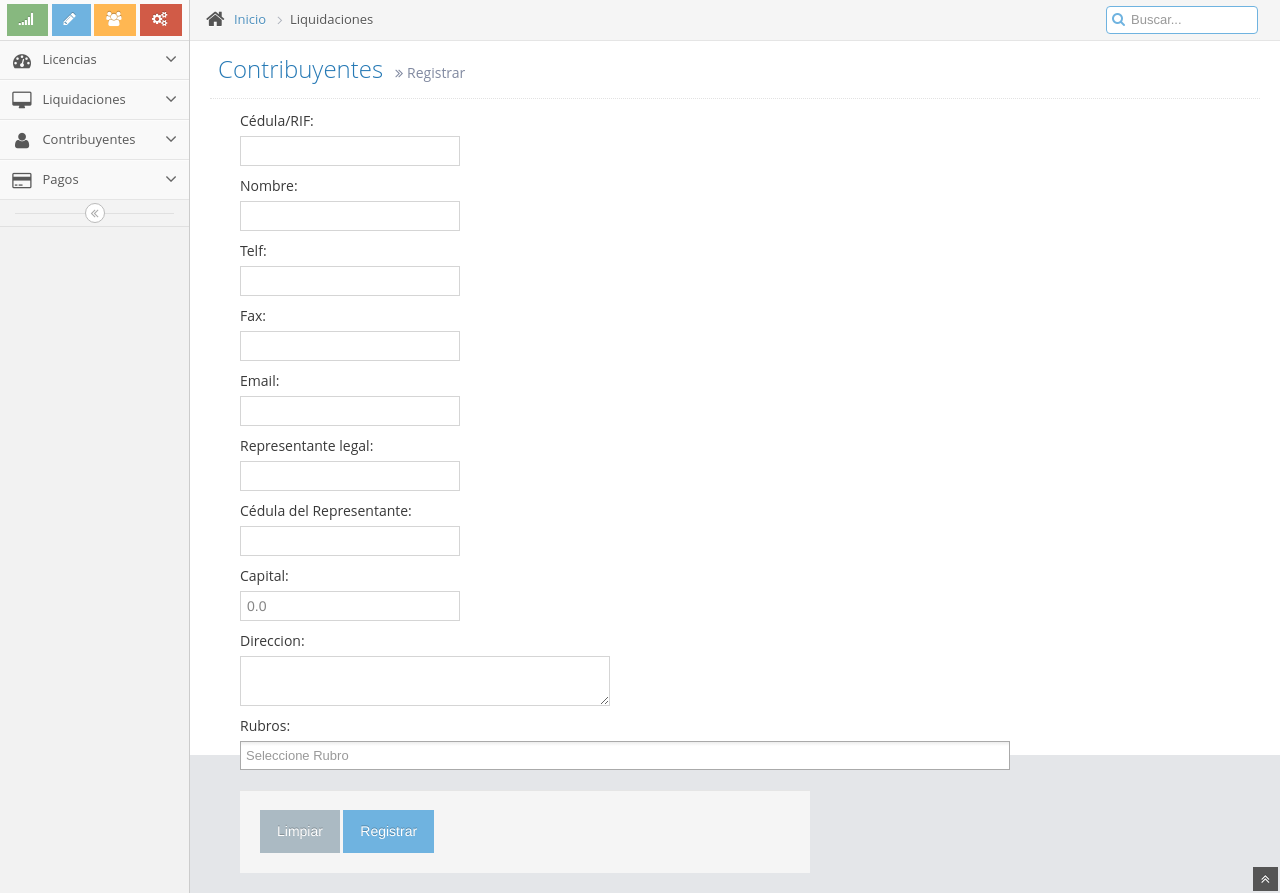
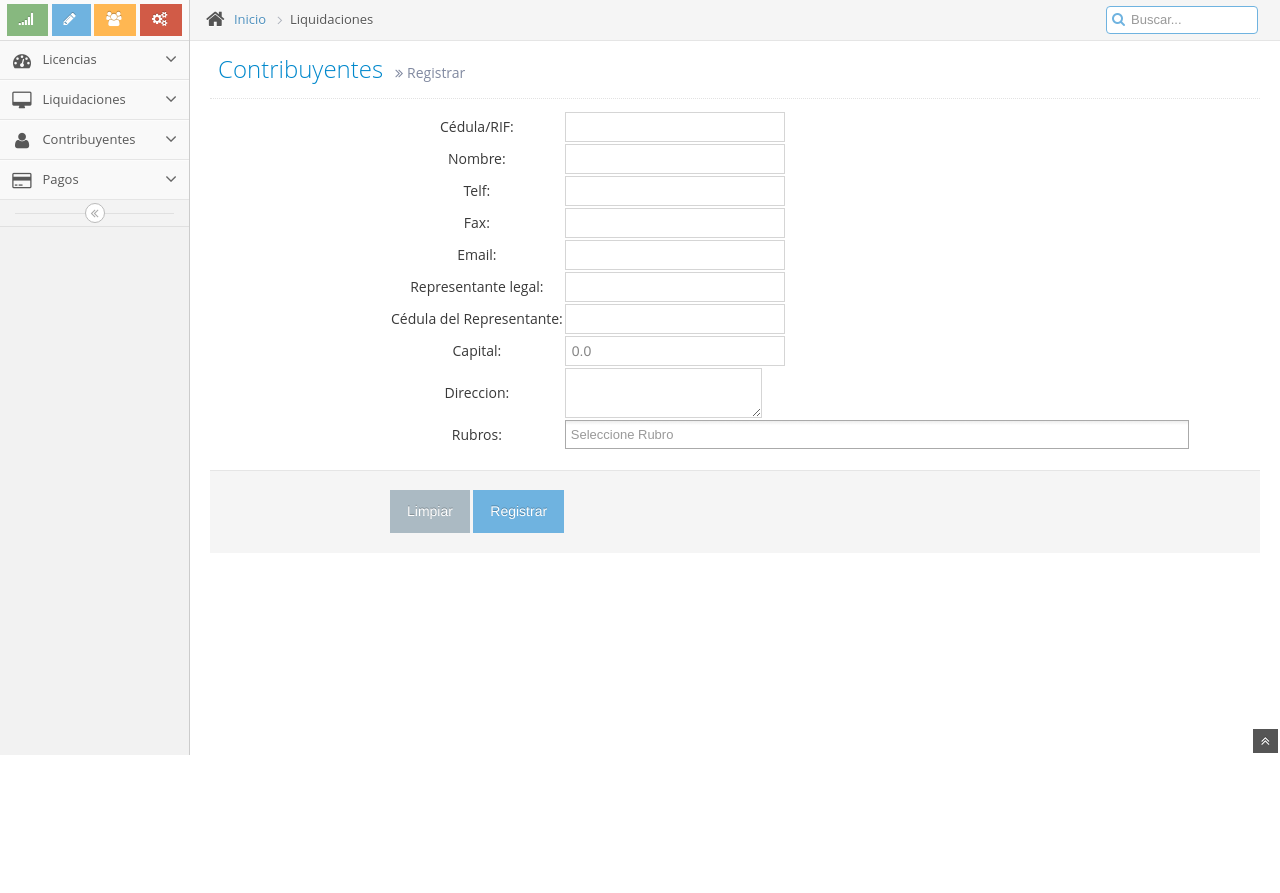
Before and after one commit to eliezerfot123/django-hacienda, a Django app: page /contrib/agregar/ in a window 1280 px wide. Shown: the part 45-938 px from the top of the page. After the commit the page ends 800 px from the top, so only its background shows below. Run offline with Django 3.2, Linux system fonts and the light colour scheme; data that the repository does not hold is empty; parts of the project's set-up code (start-up, migrations or seed data) failed here and were passed over; some libraries are stand-ins or nearby versions.

Commit message:
Agregando enalces para regresar al cuadro de contribuyentes y mejorando el diseño de formulario de Agregar contribuyentes

```diff
--- a/contribuyentes/forms.py
+++ b/contribuyentes/forms.py
@@ -76,7 +76,7 @@ class RubrosField(ModelChoiceField):
         return  values
 class ContribuyenteForm(forms.ModelForm):
     rubro= forms.ModelMultipleChoiceField(queryset=Rubro.objects.all().order_by('codigo'),required=False,label='Rubros')
-    rubro.widget.attrs['class'] = 'chzn-select span8 col-md-12 form-control'
+    rubro.widget.attrs['class'] = 'chzn-select span6 col-md-12 form-control'
     rubro.widget.attrs['multiple'] = ''
     rubro.widget.attrs['data-placeholder'] = 'Seleccione Rubro'
     rubro.widget.attrs['value'] = ''
--- a/hacienda/templates/contrib_liquidaciones.html
+++ b/hacienda/templates/contrib_liquidaciones.html
@@ -160,7 +160,7 @@
 				<div class="page-content">
 					<div class="page-header position-relative">
 						<h1>
-							Contribuyentes
+							<a href=javascript:history.back(1)>Contribuyentes</a> <!--Botón para regresar-->
 							<small>
 								<i class="icon-double-angle-right"></i>
 								Pagos
--- a/hacienda/templates/contribuyente_crear.html
+++ b/hacienda/templates/contribuyente_crear.html
@@ -166,7 +166,7 @@
 				<div class="page-content">
 					<div class="page-header position-relative">
 						<h1>
-						    Contribuyentes
+						    <a href="/sdr/">Contribuyentes</a> <!--Botón para regresar-->
 							<small>
 								<i class="icon-double-angle-right"></i>
                                 Registrar
@@ -174,6 +174,7 @@
 							</small>
 						</h1>
 					</div><!--/.page-header-->
+
 					{% if messages%}
 					    {% for message in messages %}
 					    <div class="alert alert-block alert-success">
@@ -193,22 +194,31 @@
 					    {%endfor %}
 					{% endif %}
 
+						<div class="row-fluid">
+							<div class="span12">
 								{% block formulario %}
 
-								    <form action="." method="post" >{% csrf_token %}
+								<form action="." method="post" class="form-horizontal">{% csrf_token %}
 								    <input type="hidden" name="{{ step_field }}" value="{{ step0 }}" />
+										<div class="control-group">
 
-								        <div class="span6">
 								            <div class="controls">
+									            <table>
+									            	<tr>
 									            		{{form}}
+									            	</tr>
+									            </table>
                                             </div>
                                             <div class="form-actions">
                                                 <button class="btn" type="reset">Limpiar</button>
 
                                                 <button class="btn btn-info" type="submit">Registrar</button>
                                             </div>
+                                        </div>
                                 </form>
                                 {% endblock %}
+                            </div>
+                        </div>
 					</div><!--/.row-fluid-->
 				</div><!--/.page-content-->
 			</div><!--/.main-content-->
--- a/hacienda/templates/contribuyente_editar.html
+++ b/hacienda/templates/contribuyente_editar.html
@@ -166,7 +166,7 @@
 				<div class="page-content">
 					<div class="page-header position-relative">
 						<h1>
-						    Contribuyentes
+						    <a href=javascript:history.back(1)>Contribuyentes</a> <!--Botón para regresar-->
 							<small>
 								<i class="icon-double-angle-right"></i>
                                 Editar
@@ -218,7 +218,6 @@
                                 {% endblock %}
                             </div>
                         </div>
-					</div><!--/.row-fluid-->
 				</div><!--/.page-content-->
 			</div><!--/.main-content-->
 		</div><!--/.main-container-->
```
Lines whose indentation alone changed are shown as unchanged.
